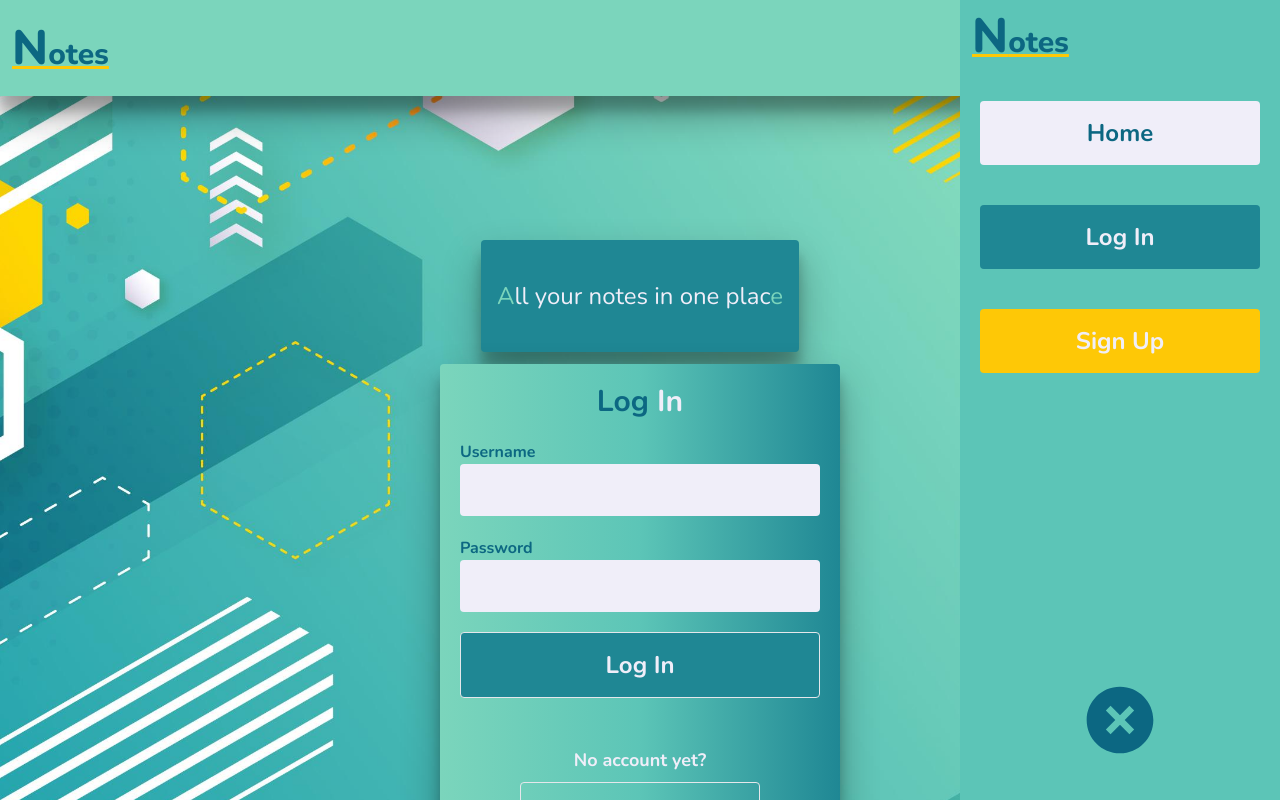
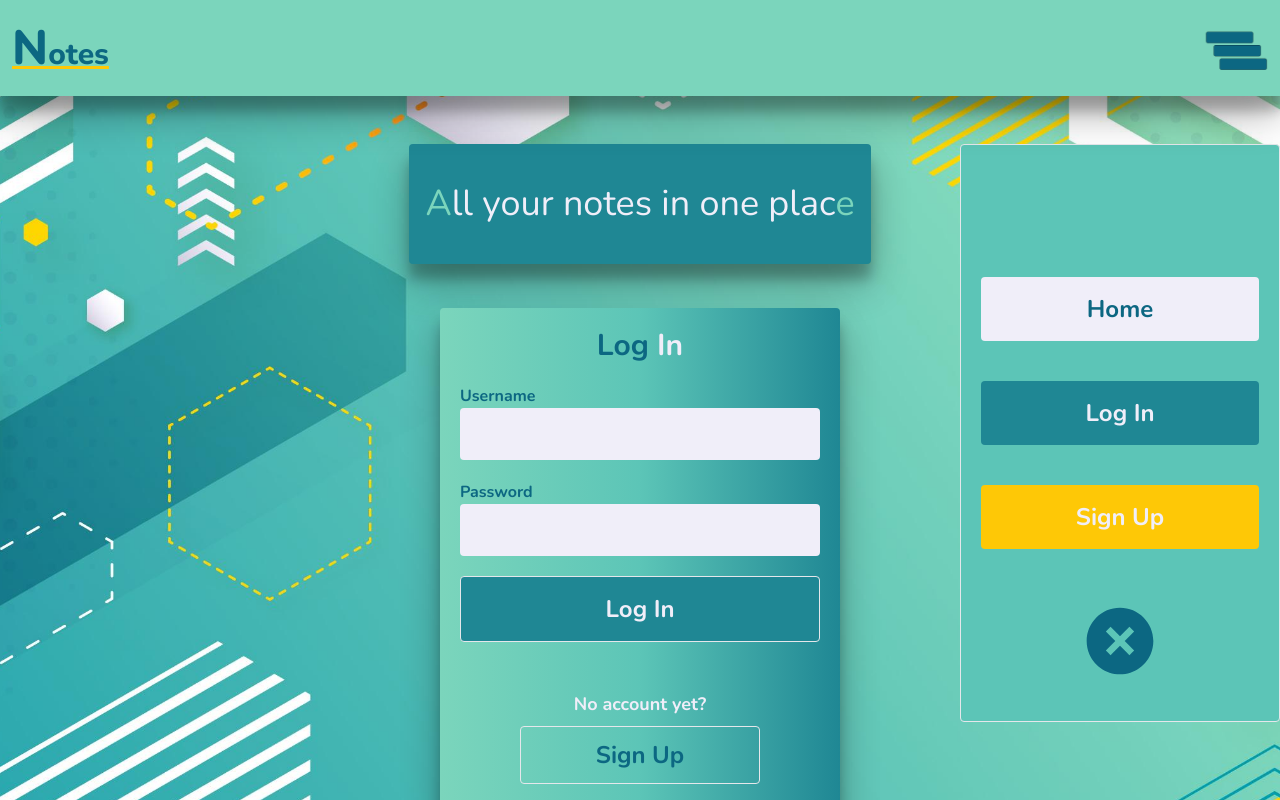
Before and after one commit to davidlidebrandt/notes-frontend, a React (Create React App) app: page / in a window 1280 px wide. Both pictures are taken after a click on the button 1242 px from the left and 48 px from the top of the page. Shown: the top 800 px of the page. Built offline with nearby package versions, Linux system fonts and the light colour scheme.

Commit message:
Style sidebar

```diff
--- a/src/components/NavBar.js
+++ b/src/components/NavBar.js
@@ -10,24 +10,24 @@ export default function NavBar() {
 
     return (
         <>
-          <div className={showModal + " absolute m-blue-green-bg top-0 right-0 w-1/2 xl:w-1/4 min-h-screen z-100 py-3"}>
-          <h1 className="inline text-3xl ml-3 font-extrabold ed-blue-green-text underline" style={{textDecorationColor: "#fec806"}}><span className="text-5xl">N</span>otes</h1>
-          <div className="pb-20">
+          <div className={showModal + " fixed m-blue-green-bg top-36 right-0 w-1/2 xl:w-1/4 z-100 py-3 rounded border"}>
+
+          <div className="py-20">
           <a className="block text-center d-blue-green-bg mt-10  grey-bg ed-blue-green-text font-bold text-2xl py-4 rounded mx-5">Home</a>
               <a className="block text-center d-blue-green-bg mt-10 grey-text font-bold text-2xl py-4 rounded mx-5">Log In</a>
-              <a className="block text-center font-bold mt-10 text-2xl py-4 rounded mt-2 grey-text yellow-bg mx-5">Sign Up</a>
+              <a className="block text-center font-bold mt-10 text-2xl py-4 rounded mt-2 grey-text yellow-bg mx-5 mb-20">Sign Up</a>
               <button className="absolute bottom-0 mb-10 block ed-blue m-auto-green-text mt-20 text-center center-absolute-x">
-          <RiCloseCircleFill onClick={()=> {setShowNav(""); setShowModal("hidden")}} className="ed-blue-green-text" size="80"/>
+          <RiCloseCircleFill onClick={()=> {setShowNav(" "); setShowModal("hidden")}} className="ed-blue-green-text" size="80"/>
             </button>
               </div>
 
          </div>
-        <nav className={showNav + "fixed l-blue-green-bg  w-full py-4 grid grid-cols-2 custom-b-shadow"}>
+        <nav className={showNav + " fixed l-blue-green-bg  w-full py-4 grid grid-cols-2 custom-b-shadow"}>
                 <div className="grid items-center">
                     <h1 className="inline text-3xl ml-3 font-extrabold ed-blue-green-text underline" style={{textDecorationColor: "#fec806"}}><span className="text-5xl">N</span>otes</h1>
                 </div>
                 <div className="grid place-items-end">
-                    <button onClick={()=> {setShowModal(""); setShowNav("hidden"); }} className="border-none bg-none">
+                    <button onClick={()=> {setShowModal(""); setShowNav(""); }} className="border-none bg-none">
                         <img alt="Hamburger icon" className="inline h-16 mr-3" src={Ham}/>
                     </button>
                 </div>
--- a/src/pages/Index.js
+++ b/src/pages/Index.js
@@ -3,8 +3,8 @@ import LogInCard from '../components/LogInCard'
 
 export default function Index() {
     return (
-        <div className="grid grid-cols-12 min-h-screen px-10">
-            <div className="col-span-12 sm:col-span-10 sm:col-start-2 md:col-span-8 md:col-start-3   d-blue-green-bg m-auto rounded py-10 px-4 custom-b-shadow grey-text text-2xl mt-36" style={{zIndex: "-1000"}}><span className="l-blue-green-text" >A</span>ll your notes in one plac<span className="l-blue-green-text">e</span></div>
+        <div className="grid grid-cols-12 min-h-screen px-10 py-36">
+            <div className="col-span-12 sm:col-span-10 sm:col-start-2 md:col-span-8 md:col-start-3   d-blue-green-bg m-auto rounded py-10 px-4 custom-b-shadow grey-text text-4xl mb-8" style={{zIndex: "-1000"}}><span className="l-blue-green-text" >A</span>ll your notes in one plac<span className="l-blue-green-text">e</span></div>
             <LogInCard/>
         </div>
     )
```
